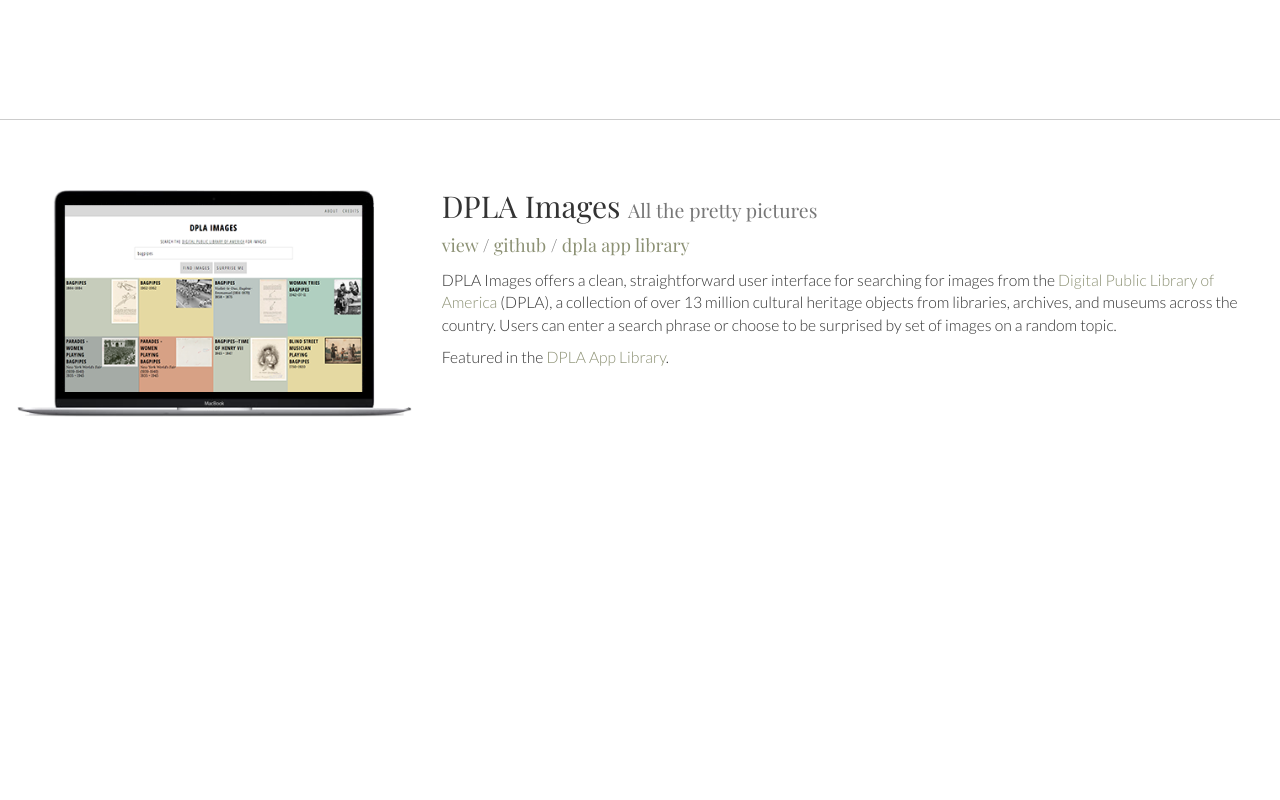
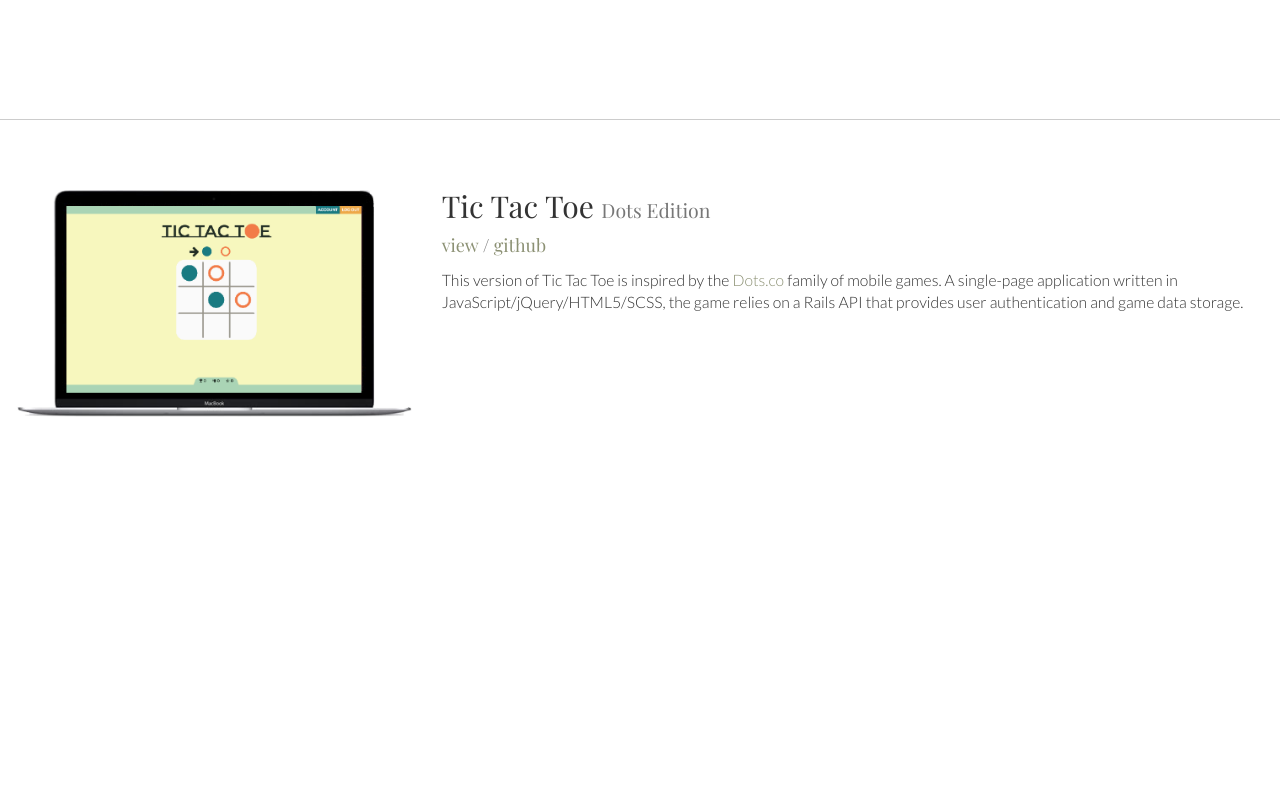
Before and after one commit to rebekahheacock/dwa15-p1, a plain HTML site: page index.html in a window 1280 px wide. Shown: the part 2280-3080 px from the top of the page. Drawn offline with nearby package versions, Linux system fonts and the light colour scheme.

Commit message:
Add Tic Tac Toe to portfolio
Add image and project description

```diff
--- a/index.html
+++ b/index.html
@@ -49,6 +49,16 @@
 				<p>I built Summitteer to help track my attempt to hike all 48 4000-foot peaks in New Hampshire’s White Mountains. Summiteer allows users to track which peaks they’ve climbed and when, mileage, and notes on things like gear, companions, trail(s) used, weather, and trail conditions.</p>
 			</div>
 		</div>
+		<div class="row" id="tictactoe">
+			<div class="col-sm-4">
+				<a href="https://rebekahheacock.github.io/tic-tac-toe/"><img src="img/tictactoe.png" alt="Tic Tac Toe" class="img-responsive center-block"></a>
+			</div>
+			<div class="col-sm-8">
+				<h2>Tic Tac Toe <small>Dots Edition</small></h2>
+				<p class="links"><a href="https://rebekahheacock.github.io/tic-tac-toe/">view</a> / <a href="https://github.com/rebekahheacock/tic-tac-toe">github</a></p>
+				<p>This version of Tic Tac Toe is inspired by the <a href="https://www.dots.co/">Dots.co</a> family of mobile games. A single-page application written in JavaScript/jQuery/HTML5/SCSS, the game relies on a Rails API that provides user authentication and game data storage.</p>
+			</div>
+		</div>
 		<div class="row" id="dplaimages">
 			<div class="col-sm-4">
 				<a href="http://dplaimages.rhjones.me"><img src="img/dplaimages.png" alt="DPLA Images" class="img-responsive center-block"></a>
```
Also changed, not shown: img/tictactoe.png (added).
